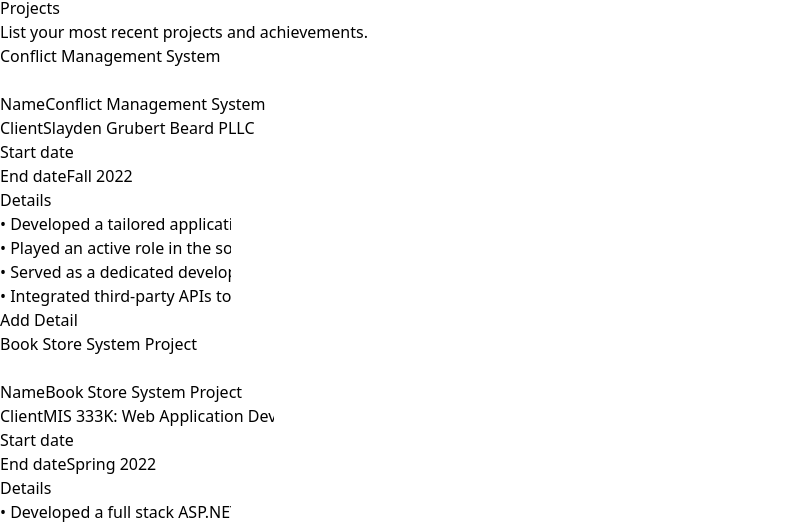
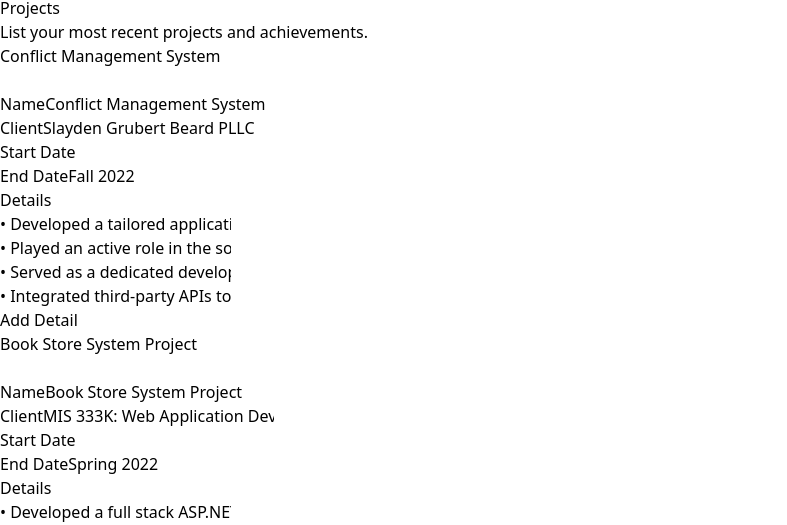
Before and after one commit to j0srisk/cv-application, a React (Vite) app: page / in a window 1280 px wide. Shown: the part 1618-2143 px from the top of the page, without its empty margins (0-787 px from the left). Built offline with nearby package versions, Linux system fonts and the light colour scheme.

Commit message:
tweaked footer

```diff
--- a/src/components/Footer.jsx
+++ b/src/components/Footer.jsx
@@ -1,7 +1,7 @@
 function Footer (){
 
     return (
-        <div className="card p-2">
+        <div className="card p-3">
             <div className="flex justify-center items-center gap-2">
                 <p className="text-center text-sm leading-6 text-slate-500">Created By Joseph Risk</p>
                 <a href="https://github.com/j0srisk" aria-label="Homepage" className="w-4 h-4 content-center" title="GitHub">
--- a/src/components/editors/Projects.jsx
+++ b/src/components/editors/Projects.jsx
@@ -81,7 +81,7 @@
                         <div className="inline-wrapper">
                             <div className="input-wrapper">
                                 <label htmlFor={`startDate${index}`} className="input-title">
-                                    Start date
+                                    Start Date
                                 </label>
                                 <input
                                     type="text"
@@ -94,7 +94,7 @@
 
                             <div className="input-wrapper">
                                 <label htmlFor={`endDate${index}`} className="input-title">
-                                    End date
+                                    End Date
                                 </label>
                                 <input
                                     type="text"
```
